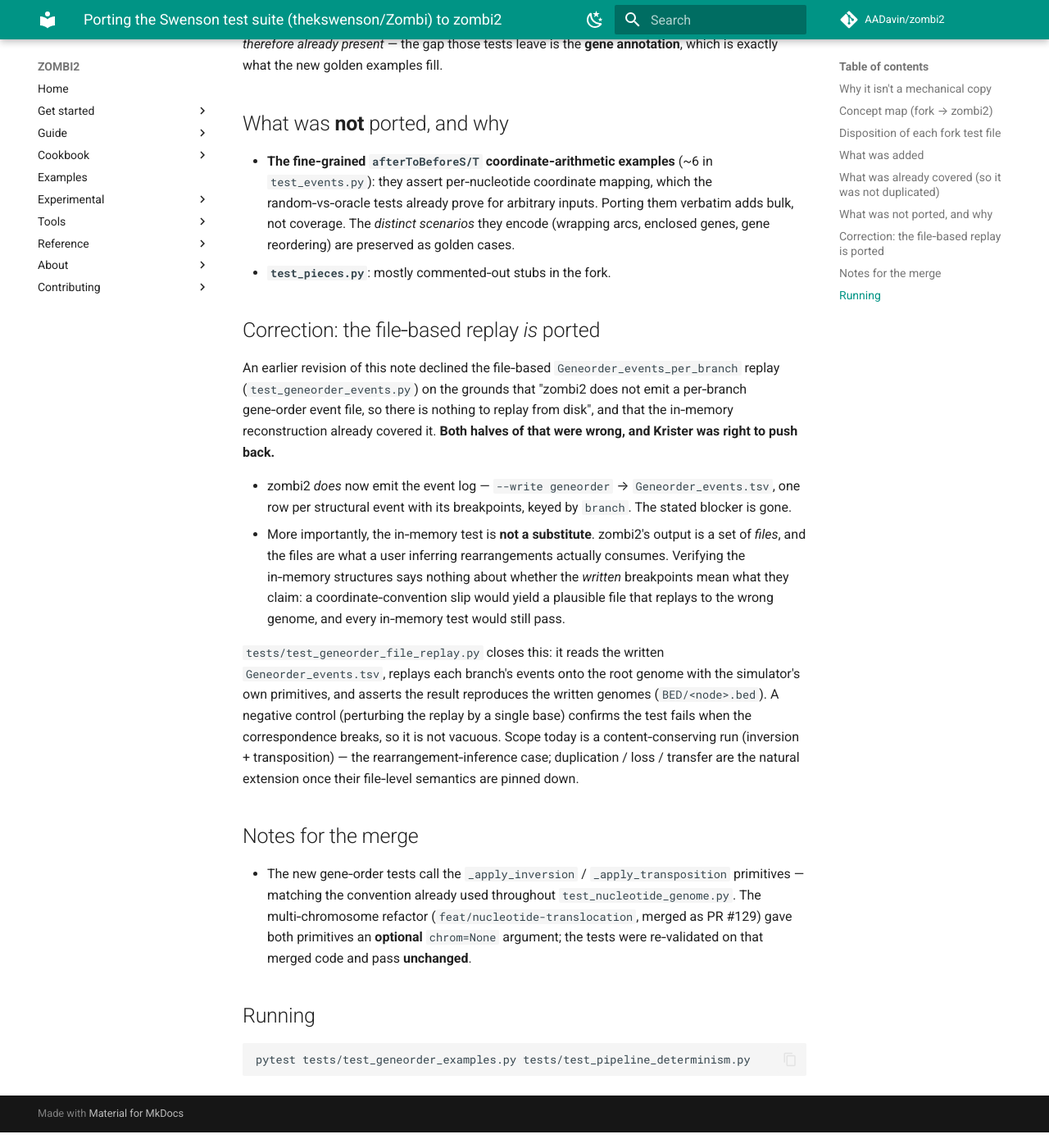
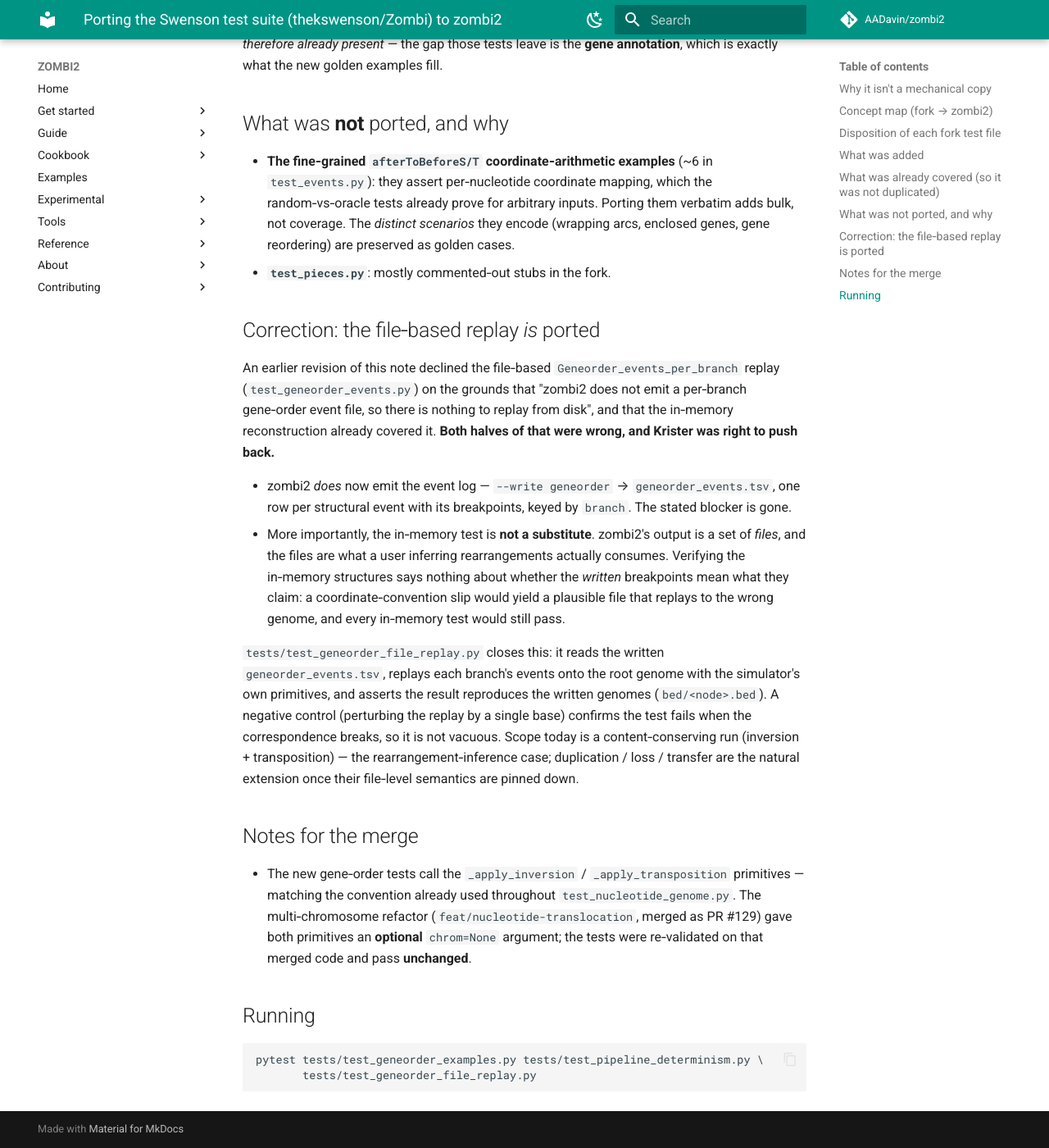
Before and after one commit to AADavin/zombi2, an MkDocs documentation site: the page built from docs/design/swenson-test-port.md, in a window 1280 px wide and 1400 px high, scrolled down 2636 px. Shown: the whole window at 82% size. Built offline with MkDocs 1.6.1 and Material for MkDocs 9.7.7, drawn with Linux system fonts in a browser that asks for light colours; comment, search, counter and statistics services are not loaded; some of the changed text lies outside the part shown.

Commit message:
fix(test): use the lowercase output filenames (geneorder_events.tsv, bed/)
CI failed on every Python version while the test passed locally: main's
naming-consolidation lowercased the output filenames, and the test still read
`Geneorder_events.tsv`. macOS's case-insensitive filesystem masked it; Linux CI
is case-sensitive and correctly caught it.

- test: read `geneorder_events.tsv` (the name the writer actually uses).
- note: correct the filename/`bed/` references, and the concept-map row that
  still claimed no gene-order file is written.

Co-Authored-By: Claude Opus 4.8 <noreply@anthropic.com>

````diff
--- a/docs/design/swenson-test-port.md
+++ b/docs/design/swenson-test-port.md
@@ -30,7 +30,7 @@ nucleotide layer, under different names.
 | `make_inversion_intergenic(ch, bp1, bp2, dir)` | `NucleotideGenome._apply_inversion(start, length)` |
 | `cut_and_paste` / `obtain_segment` | `NucleotideGenome._apply_transposition(start, length, dest)` |
 | `init_divisions` / `natural_cuts` | segment / block boundaries (the ancestral source‑intervals) |
-| `Geneorder_events_per_branch/` files | in‑memory `EventLog` (`event_log`); no per‑branch gene‑order file is written |
+| `Geneorder_events_per_branch/` files | `geneorder_events.tsv` (`--write geneorder`) — one file, one row per structural event, keyed by `branch` (plus the in‑memory `EventLog`) |
 
 ## Disposition of each fork test file
 
@@ -80,7 +80,7 @@ An earlier revision of this note declined the file‑based `Geneorder_events_per
 file, so there is nothing to replay from disk", and that the in‑memory reconstruction already
 covered it. **Both halves of that were wrong, and Krister was right to push back.**
 
-- zombi2 *does* now emit the event log — `--write geneorder` → `Geneorder_events.tsv`, one row per
+- zombi2 *does* now emit the event log — `--write geneorder` → `geneorder_events.tsv`, one row per
   structural event with its breakpoints, keyed by `branch`. The stated blocker is gone.
 - More importantly, the in‑memory test is **not a substitute**. zombi2's output is a set of *files*,
   and the files are what a user inferring rearrangements actually consumes. Verifying the in‑memory
@@ -88,9 +88,9 @@ covered it. **Both halves of that were wrong, and Krister was right to push back
   coordinate‑convention slip would yield a plausible file that replays to the wrong genome, and every
   in‑memory test would still pass.
 
-`tests/test_geneorder_file_replay.py` closes this: it reads the written `Geneorder_events.tsv`,
+`tests/test_geneorder_file_replay.py` closes this: it reads the written `geneorder_events.tsv`,
 replays each branch's events onto the root genome with the simulator's own primitives, and asserts
-the result reproduces the written genomes (`BED/<node>.bed`). A negative control (perturbing the
+the result reproduces the written genomes (`bed/<node>.bed`). A negative control (perturbing the
 replay by a single base) confirms the test fails when the correspondence breaks, so it is not
 vacuous. Scope today is a content‑conserving run (inversion + transposition) — the
 rearrangement‑inference case; duplication / loss / transfer are the natural extension once their
@@ -107,5 +107,6 @@ file‑level semantics are pinned down.
 ## Running
 
 ```
-pytest tests/test_geneorder_examples.py tests/test_pipeline_determinism.py
+pytest tests/test_geneorder_examples.py tests/test_pipeline_determinism.py \
+       tests/test_geneorder_file_replay.py
 ```
````
Also changed, not shown: 1 other file.
